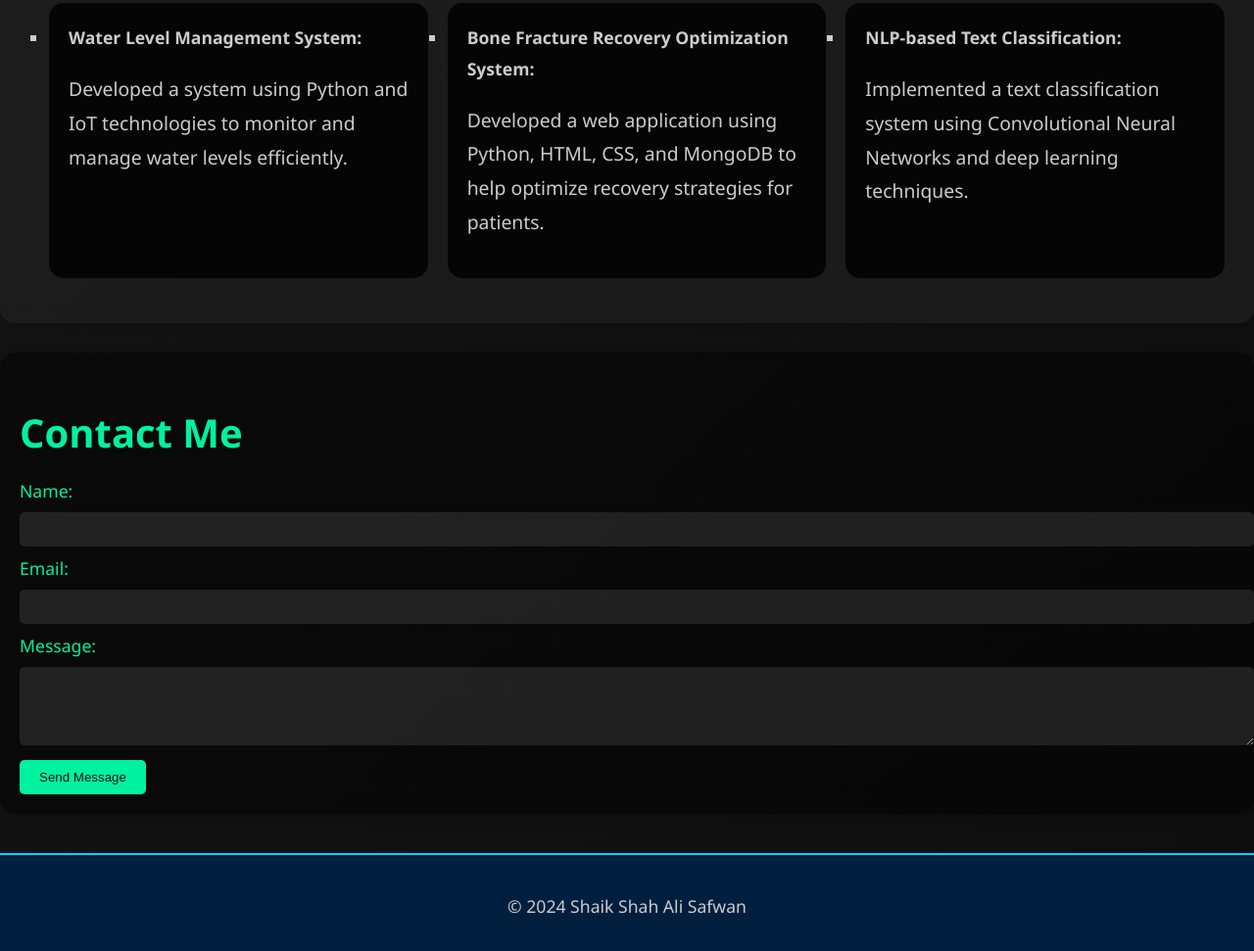
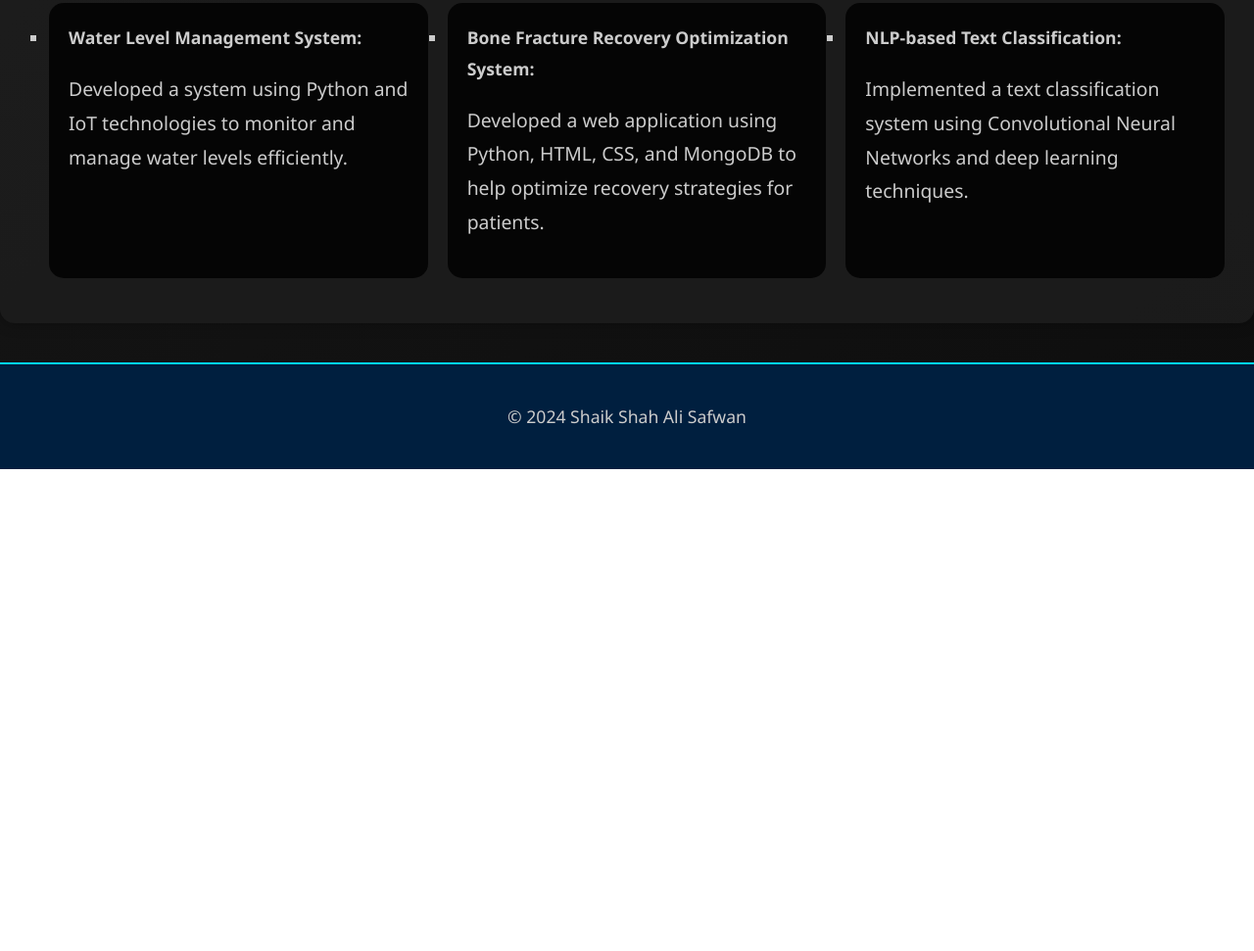
Before and after one commit to safwannxyz/portfolio, a plain HTML site: page index.html in a window 1280 px wide. Shown: the part 1704-2675 px from the top of the page at 98% size. After the commit the page ends 2183 px from the top, so only its background shows below. Drawn offline with Linux system fonts and the light colour scheme.

Commit message:
Update index.html

```diff
--- a/index.html
+++ b/index.html
@@ -276,18 +276,6 @@
             </ul>
         </section>
 
-        <section class="contact-form visible" id="contact">
-            <h2>Contact Me</h2>
-            <form action="http://127.0.0.1:5500/portfolio.html#" method="post">
-                <label for="name">Name:</label>
-                <input type="text" id="name" name="name" required="">
-                <label for="email">Email:</label>
-                <input type="email" id="email" name="email" required="">
-                <label for="message">Message:</label>
-                <textarea id="message" name="message" rows="4" required=""></textarea>
-                <button type="submit">Send Message</button>
-            </form>
-        </section>
     </div>
 
     <footer>
```
